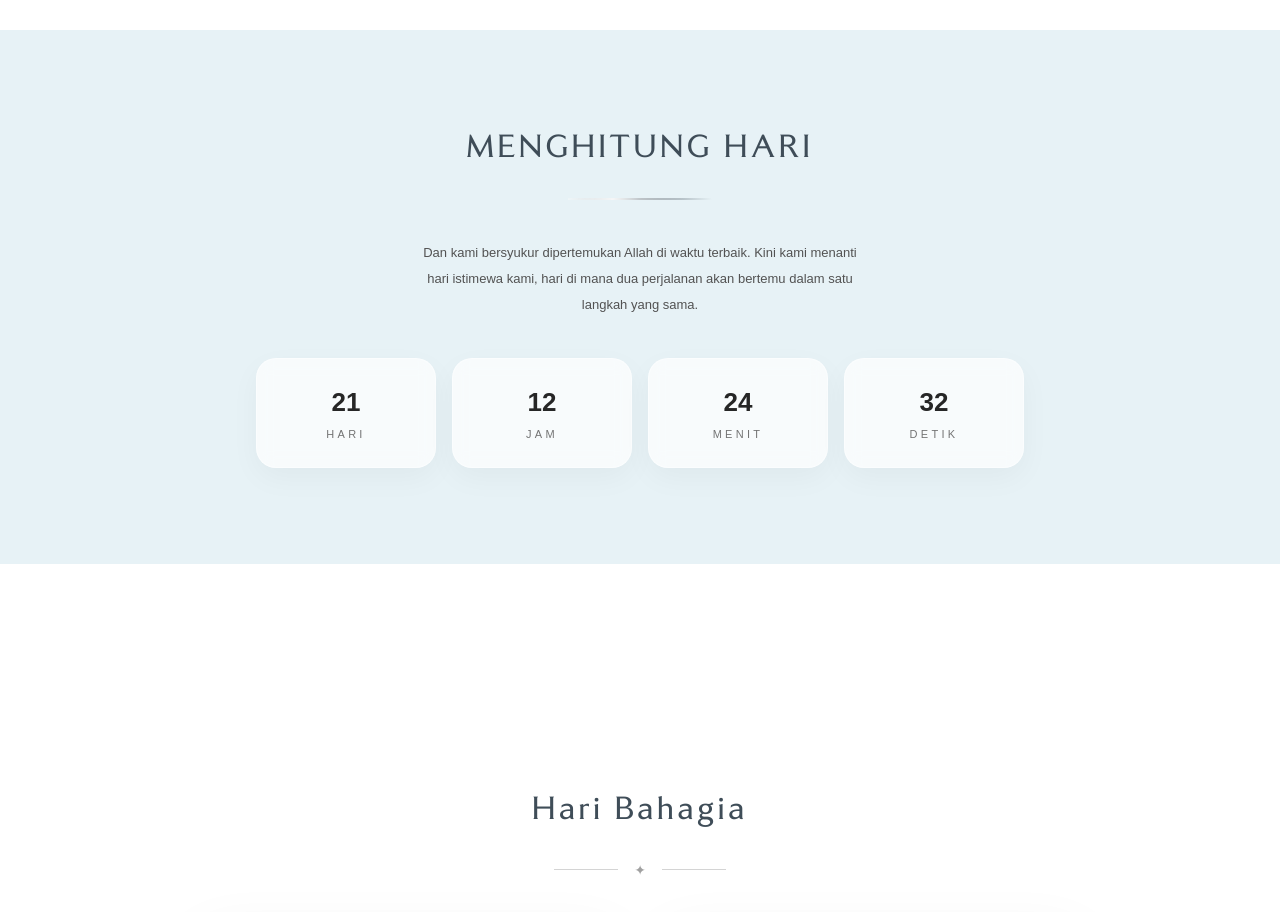
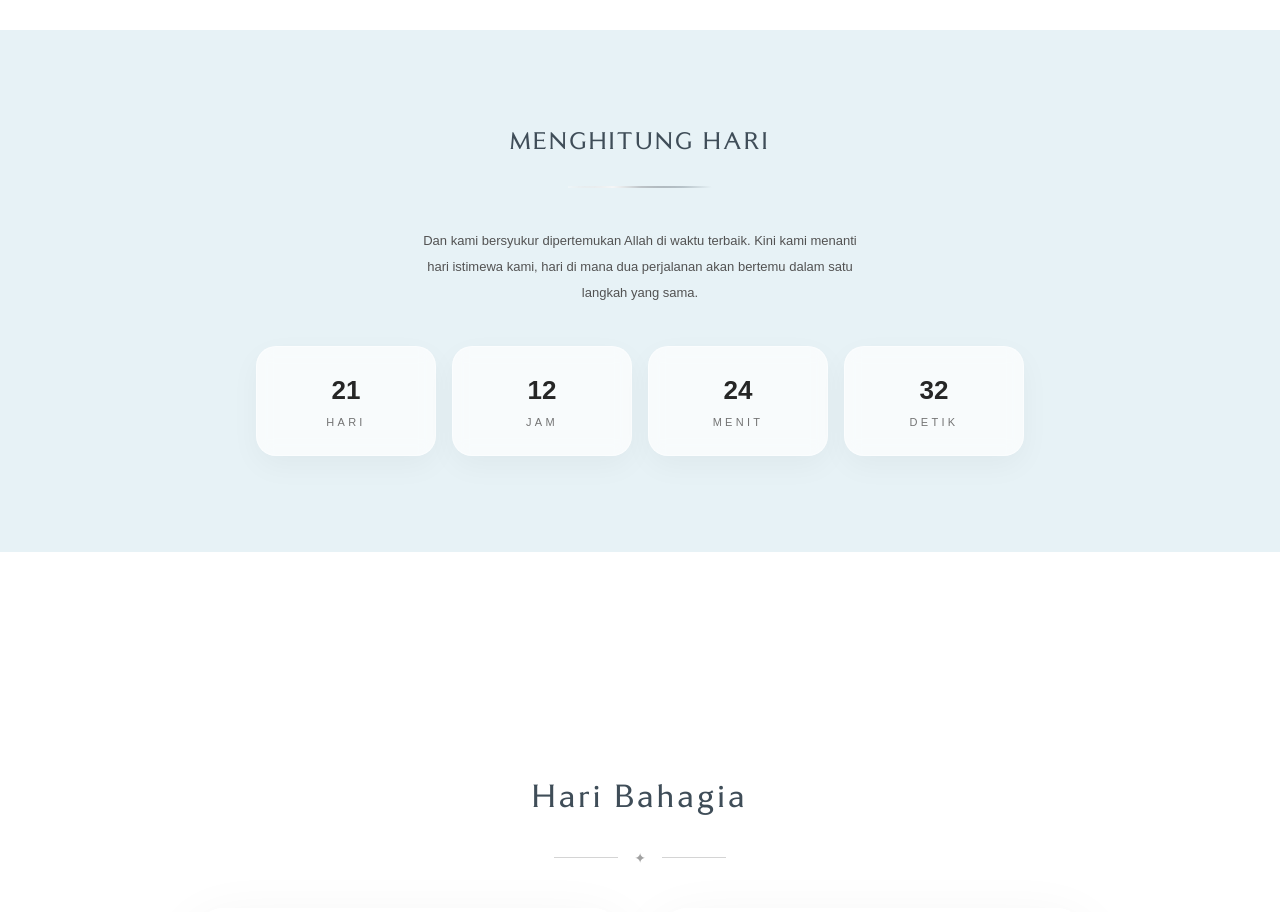
Before and after one commit to swakastudio/duajemari, a Next.js app: page /firoh-arofi/invitation in a window 1280 px wide. Shown: the part 2520-3432 px from the top of the page. Built offline with nearby package versions, Linux system fonts and the light colour scheme.

Commit message:
Update MenghitungHari.tsx

```diff
--- a/app/(wedding)/firoh-arofi/components/MenghitungHari.tsx
+++ b/app/(wedding)/firoh-arofi/components/MenghitungHari.tsx
@@ -65,7 +65,7 @@ return(
 
 <h2 className="
 font-ltsip
-text-[32px]
+text-[24px]
 tracking-[0.06em]
 text-[#3f4d58]
 ">
```
